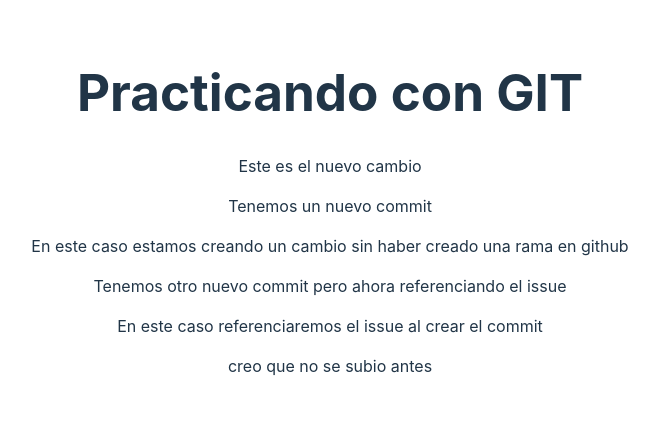
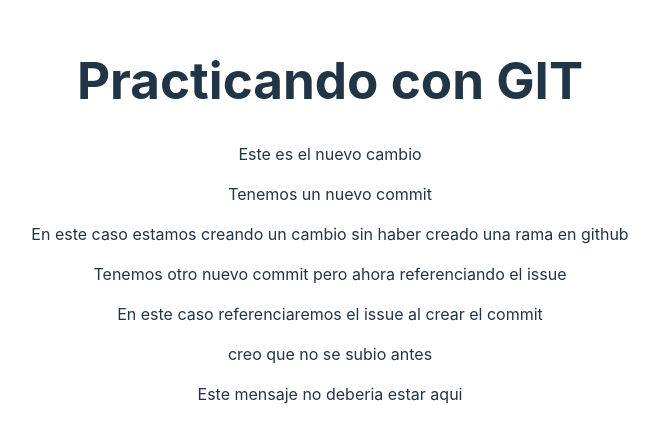
Before and after one commit to dev-crafters/practice-git, a React (Vite) app: page / in a window 1280 px wide. Shown: the part 188-630 px from the top of the page, without its empty margins (310-969 px from the left). Built offline with nearby package versions, Linux system fonts and the light colour scheme.

Commit message:
error:agregando linea que no deberia exisitir

```diff
--- a/src/App.jsx
+++ b/src/App.jsx
@@ -18,6 +18,9 @@
         <p>En este caso referenciaremos el issue al crear el commit</p>
         <p>creo que no se subio antes</p>
       </div>
+
+      {/* Colocando contenido que no deberia exisitir */}
+      <div className="error">Este mensaje no deberia estar aqui</div>
     </>
   );
 }
```
